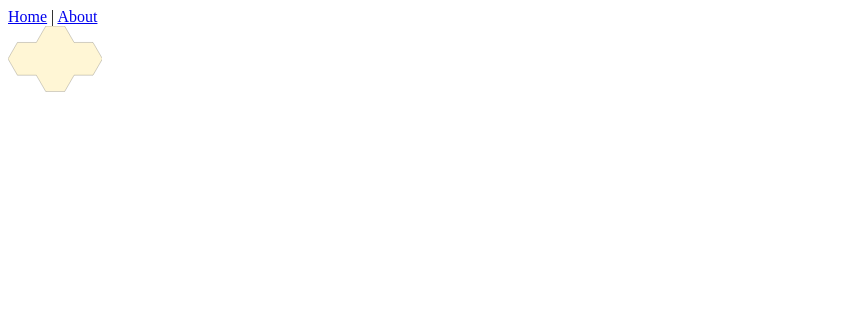
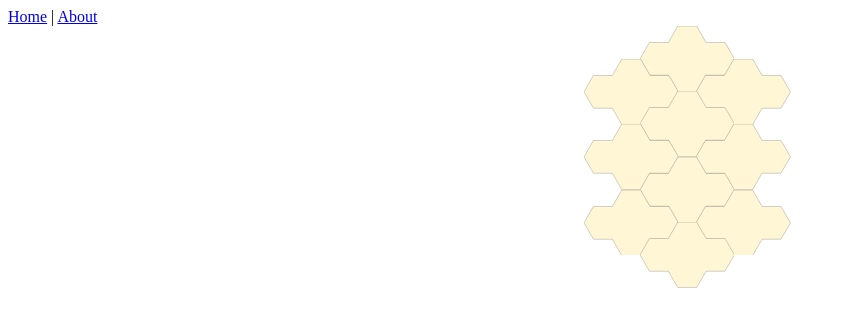
Before and after one commit to Medrenguard/clas-of-cultures, a Vue app: page /#/ in a window 1280 px wide. Shown: the top 326 px of the page, without its empty margins (0-846 px from the left). Built offline with nearby package versions, Linux system fonts and the light colour scheme.

Commit message:
Добавляет справочник по расстановке регионов, отрисовку и расстановку регионов на карте для двоих

```diff
--- a/src/views/mainView.vue
+++ b/src/views/mainView.vue
@@ -1,16 +1,76 @@
 <template>
-  <div class="home">
-    <regionUnderFog />
+  <div class="map">
+    <regionUnderFog v-for="i in layoutByCountGamers[currentCountGamers].regionsCount" :key="i" :style="{ margin: exposeRegion(i) }"/>
   </div>
 </template>
 
 <script>
 import regionUnderFog from '@/components/regions/regionUnderFog.vue'
-// margin: 0px 0px -32.8px -37.8px
+
 export default {
   name: 'mainView',
   components: {
     regionUnderFog
+  },
+  data () {
+    return {
+      layoutByCountGamers: {
+        2: {
+          regionsCount: 10
+        },
+        3: {
+          regionsCount: 15
+        },
+        4: {
+          regionsCount: 18
+        }
+      },
+      currentCountGamers: null
+    }
+  },
+  created () {
+    this.currentCountGamers = 2
+  },
+  mounted () {
+  },
+  methods: {
+    exposeRegion (regionNum) {
+      // размер тайла на данный момент - 32.7 пикселя
+      const gamers = this.currentCountGamers
+      const tileHeight = 32.7
+      const sideByX = 32.7 * 1.724770642201835 // сдвиг по оси X для раскадки на двоих
+      if (gamers === 2) {
+        switch (regionNum) {
+          case 2:
+            return `${tileHeight}px 0px 0px -${sideByX}px`
+          case 3:
+            return `${tileHeight}px 0px 0px ${sideByX}px`
+          case 4:
+            return `${tileHeight * 2}px 0px 0px 0px`
+          case 5:
+            return `${tileHeight * 3}px 0px 0px -${sideByX}px`
+          case 6:
+            return `${tileHeight * 3}px 0px 0px ${sideByX}px`
+          case 7:
+            return `${tileHeight * 4}px 0px 0px 0px`
+          case 8:
+            return `${tileHeight * 5}px 0px 0px -${sideByX}px`
+          case 9:
+            return `${tileHeight * 5}px 0px 0px ${sideByX}px`
+          case 10:
+            return `${tileHeight * 6}px 0px 0px 0px`
+        }
+      }
+    }
   }
 }
 </script>
+
+<style scoped lang="scss">
+.map {
+  text-align: center;
+}
+.map svg {
+  position: absolute;
+}
+</style>
```
